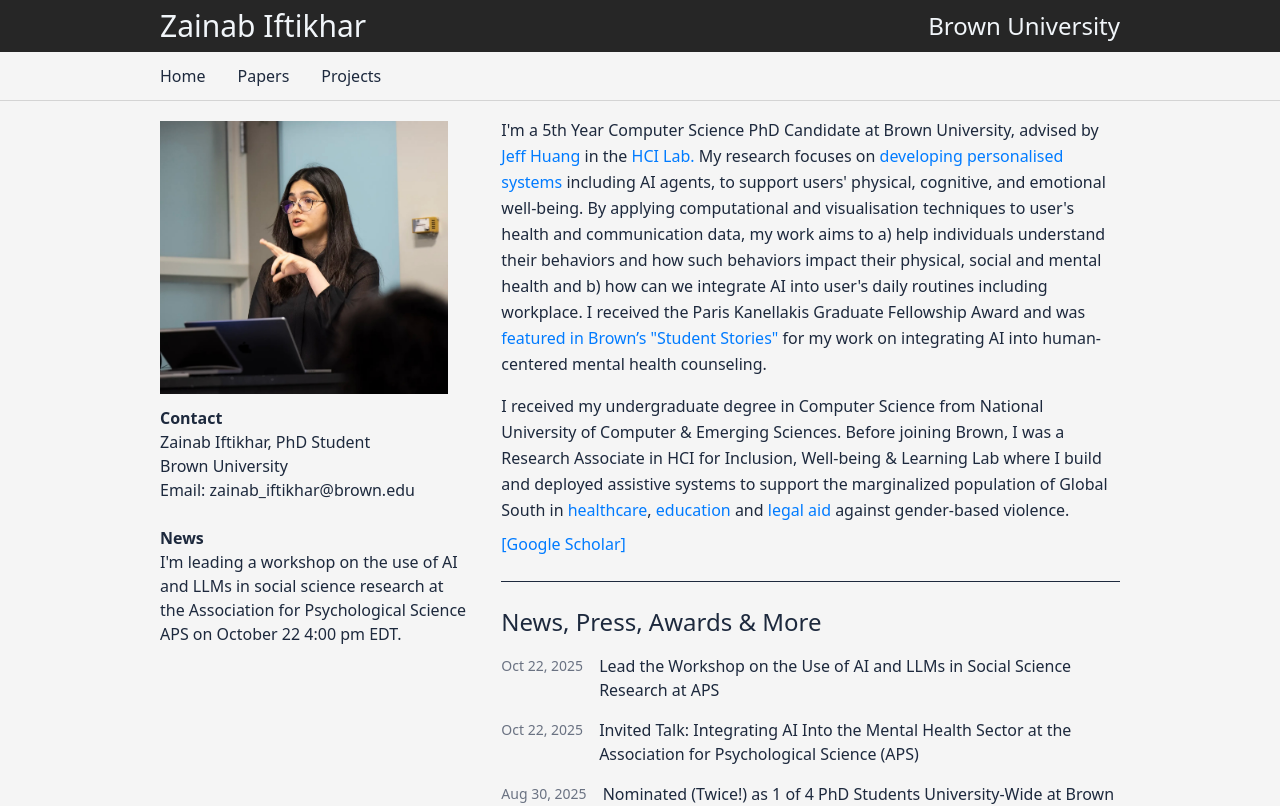
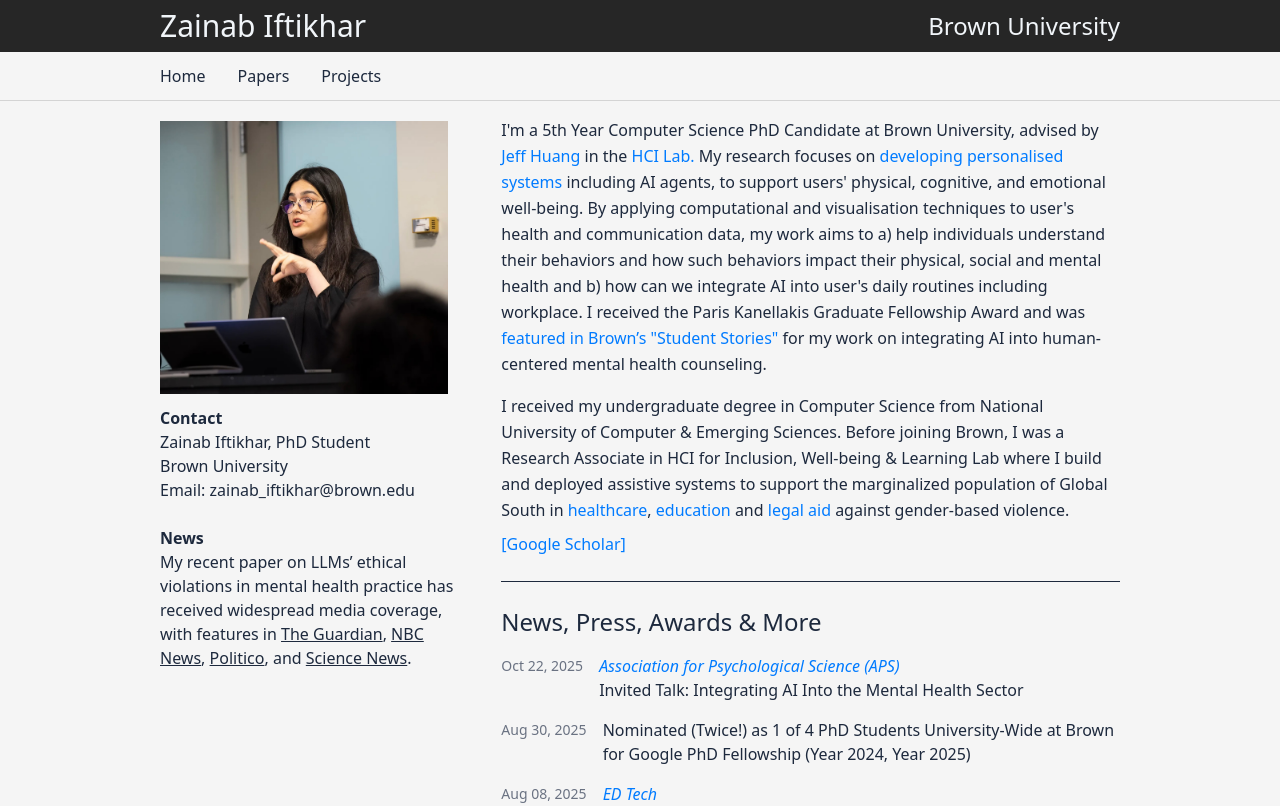
Before and after one commit to prettybuffy/prettybuffy.github.io, a React (Vite) app: page / in a window 1280 px wide. Shown: the top 806 px of the page. Built offline with nearby package versions, Linux system fonts and the light colour scheme.

Commit message:
update news + add ethics press

```diff
--- a/src/pages/News.jsx
+++ b/src/pages/News.jsx
@@ -1,12 +1,9 @@
 import React from 'react';
 
 const news = [
- {
-    title: "Lead the Workshop on the Use of AI and LLMs in Social Science Research at APS",
-    date: "Oct 22, 2025"
- },
- {
-    title: "Invited Talk: Integrating AI Into the Mental Health Sector at the Association for Psychological Science (APS)",
+  {
+    publisher: "Association for Psychological Science (APS)",
+    title: "Invited Talk: Integrating AI Into the Mental Health Sector",
     date: "Oct 22, 2025"
  },
  {
--- a/src/pages/Profile.jsx
+++ b/src/pages/Profile.jsx
@@ -15,8 +15,50 @@ export default function Profile() {
       </div>
       <div className="mt-6">
         <h2 className="font-semibold">News</h2>
-        <p className="">I'm leading a workshop on the use of AI and LLMs in social science research
-        at the Association for Psychological Science APS on October 22 4:00 pm EDT.
+        <p className="">
+    My recent paper on LLMs’ ethical violations in mental health practice has received widespread media coverage, with features in{" "}
+    <a
+      href="https://www.theguardian.com/technology/2025/nov/02/openai-chatgpt-mental-health-problems-updates"
+      target="_blank"
+      rel="noopener noreferrer"
+      className="underline"
+    >
+      The Guardian
+    </a>
+    ,{" "}
+    <a
+      href="https://www.linkedin.com/posts/aprilyjkoh_mental-health-check-with-april-koh-102425-activity-7388654424107147265-WcGS/"
+      target="_blank"
+      rel="noopener noreferrer"
+      className="underline"
+    >
+      NBC News
+    </a>
+    ,{" "}
+    <a
+      href="https://www.politico.com/newsletters/future-pulse/2025/10/30/a-rundown-on-ai-chatbot-bills-in-the-states-00629577"
+      target="_blank"
+      rel="noopener noreferrer"
+      className="underline"
+    >
+      Politico
+    </a>
+    , and{" "}
+    <a
+      href="https://www.sciencenews.org/article/teens-crisis-ai-chatbots-risks-mental"
+      target="_blank"
+      rel="noopener noreferrer"
+      className="underline"
+    >
+      Science News
+    </a>
+    .
+
+
+
+
+
+
         </p>
       </div>
       </div>
```
